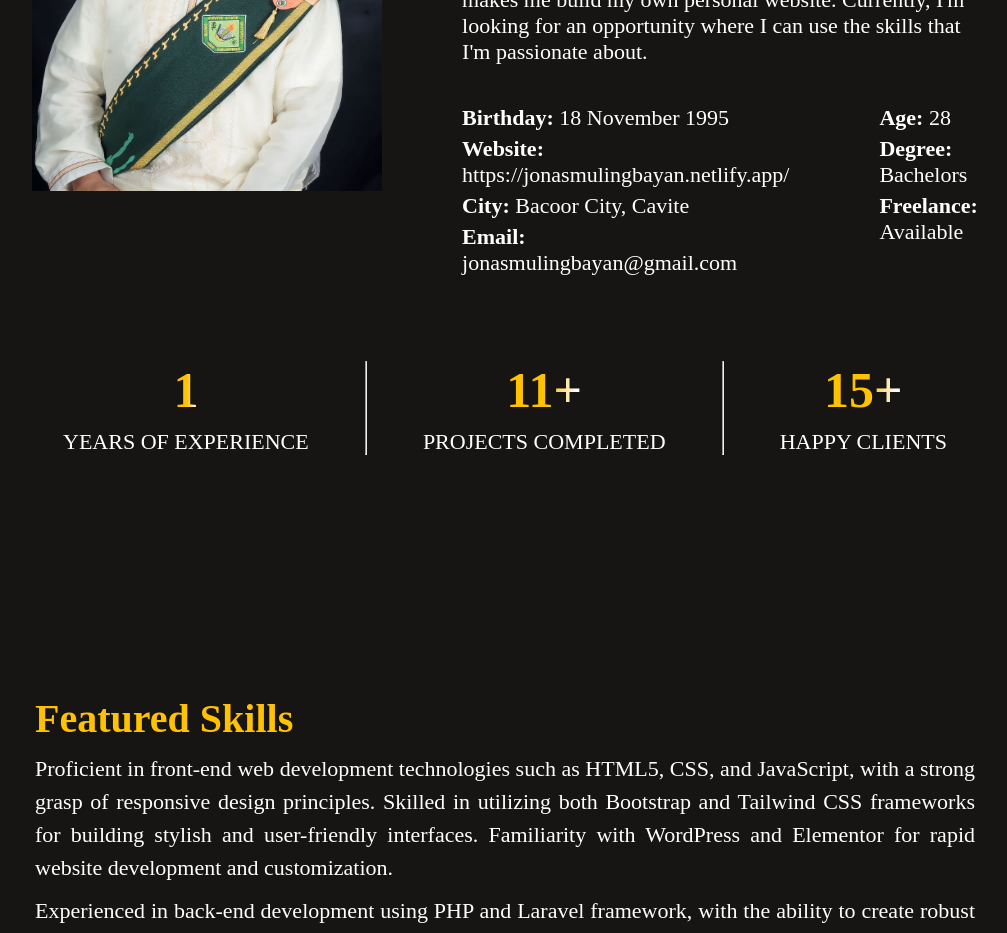
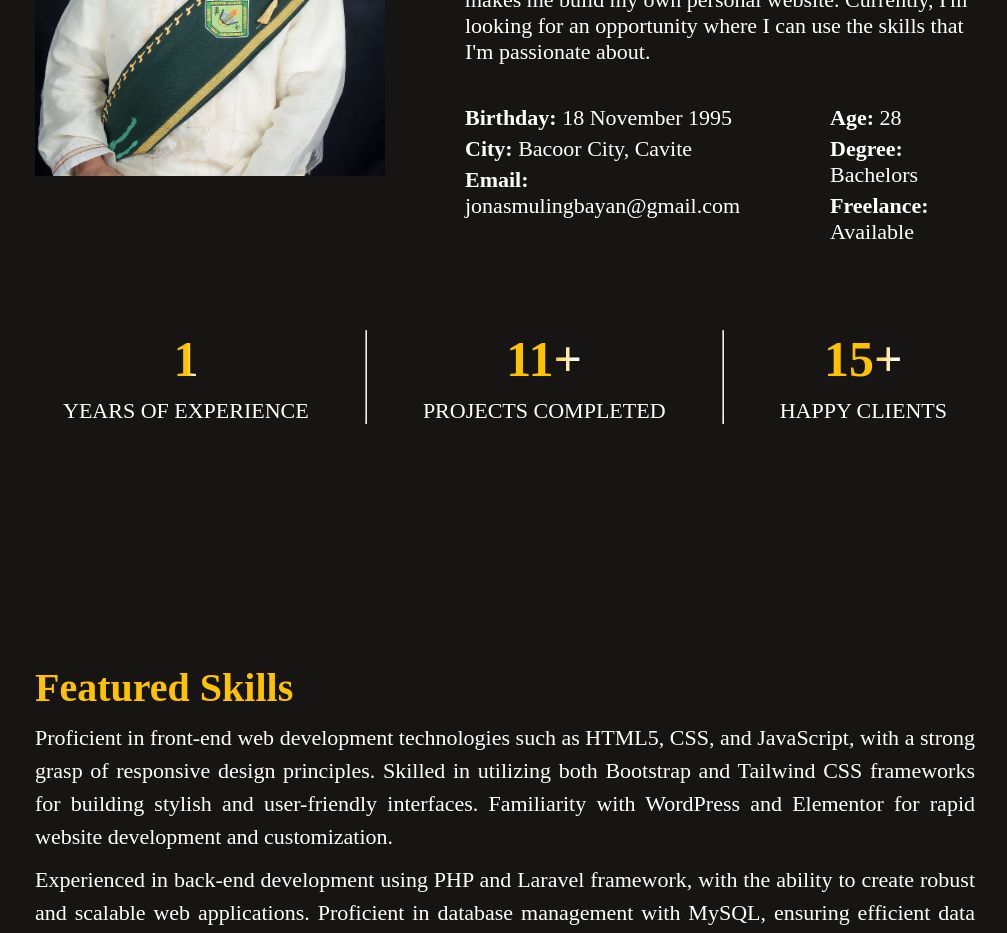
Before and after one commit to jonasmulingbayan/jonasisaiahmulingbayan, a React (Vite) app: page / in a window 1280 px wide. Shown: the part 1560-2493 px from the top of the page, without its empty margins (135-1142 px from the left). Built offline with nearby package versions, Linux system fonts and the light colour scheme; a web font is replaced by a local one.

Commit message:
Removed website link

```diff
--- a/src/Components/About/About.jsx
+++ b/src/Components/About/About.jsx
@@ -29,7 +29,6 @@ const About = () => {
                     <div className="information">
                         <ul>
                             <li><strong>Birthday:</strong> <span>18 November 1995</span></li>
-                            <li><strong>Website:</strong> <span>https://jonasmulingbayan.netlify.app/</span></li>
                             <li><strong>City:</strong> <span>Bacoor City, Cavite</span></li>
                             <li><strong>Email:</strong> <span>jonasmulingbayan@gmail.com</span></li>
                         </ul>
```
